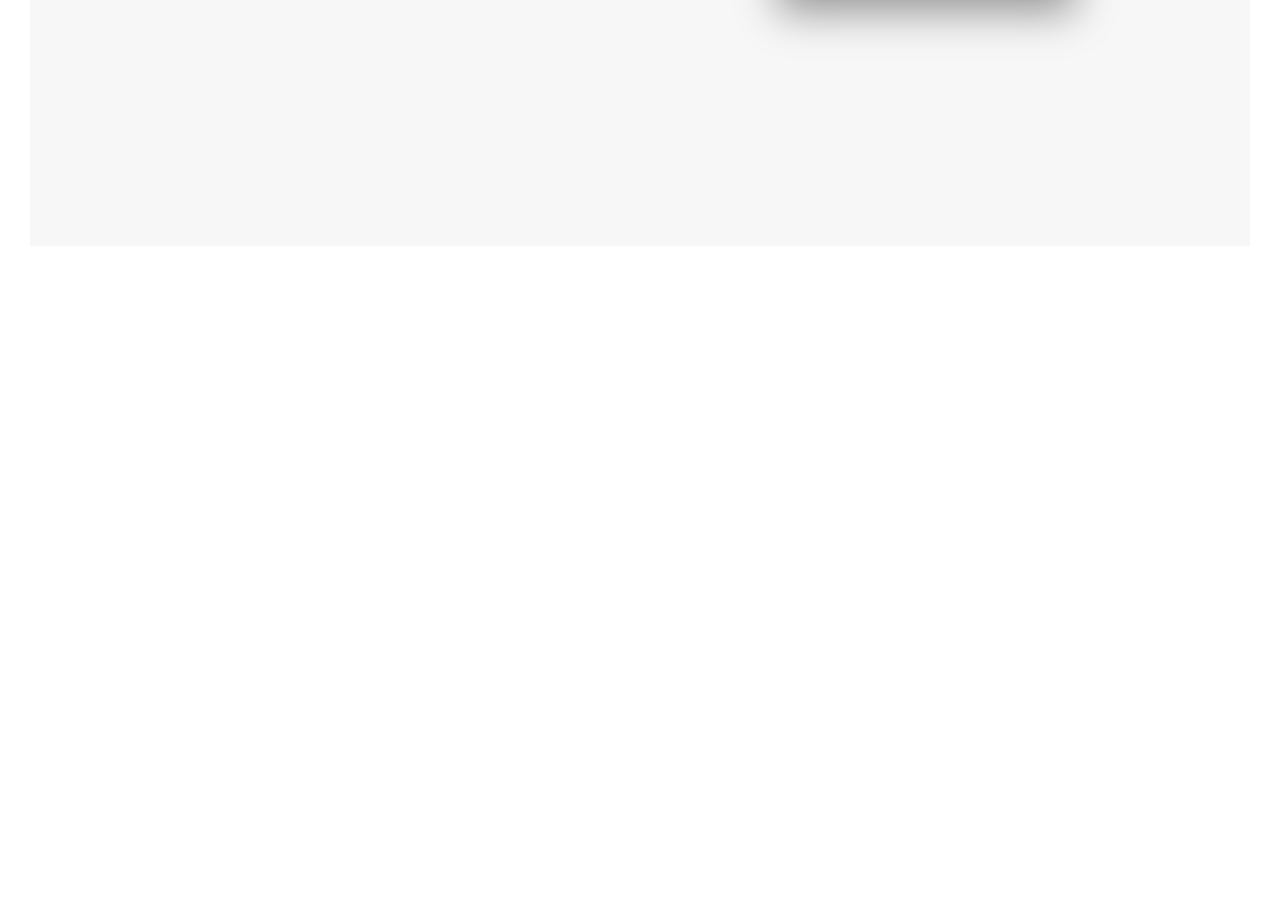
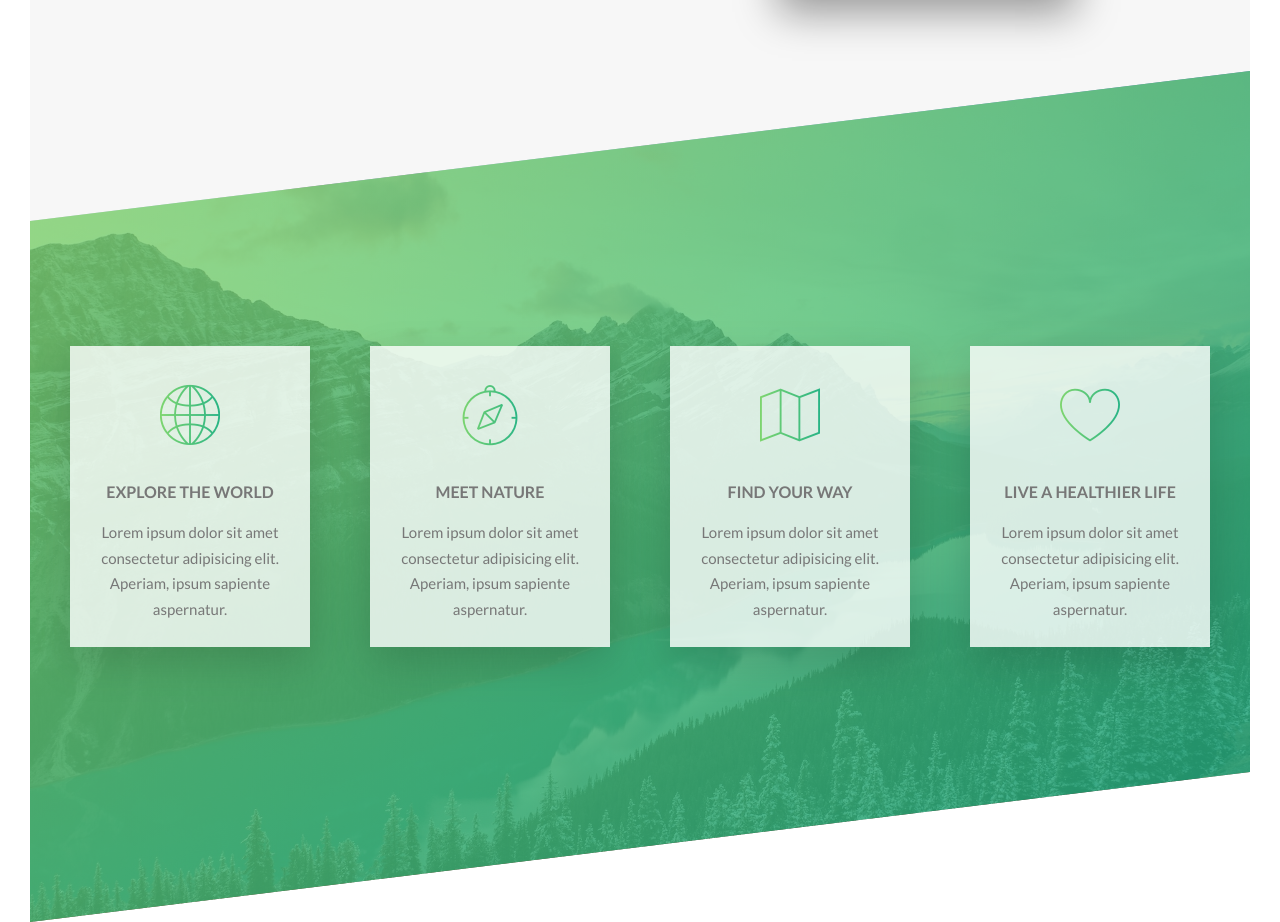
Before and after one commit to northerchild/TravelTours, a website: page index.html in a window 1280 px wide. Shown: the part 1321-2243 px from the top of the page. Before the commit the page ends 1597 px from the top, so only its background shows below. Drawn offline with Linux system fonts and the light colour scheme.

Commit message:
Se crea la sección about

```diff
--- a/index.html
+++ b/index.html
@@ -6,7 +6,7 @@
 
         <link href="https://fonts.googleapis.com/css?family=Lato:100,300,400,700,900" rel="stylesheet">
 
-        <!--<link rel="stylesheet" href="css/icon-font.css">-->
+        <link rel="stylesheet" href="css/icon-font.css">
         <link rel="stylesheet" href="css/style.css">
         <link rel="shortcut icon" type="image/png" href="img/favicon.png">
 
@@ -76,6 +76,50 @@
                     </div>
                 </div>
             </section>
+            <section class="section-features">
+
+                <div class="row">
+                    <div class="col-1-of-4">
+                        <div class="feature-box">
+                            <i class="feature-box__icon icon-basic-world"></i>
+                            <h3 class="heading-tertiary u-margin-bottom-small">Explore the world</h3>
+                            <p class="feature-box__text">
+                                Lorem ipsum dolor sit amet consectetur adipisicing elit. Aperiam, ipsum sapiente aspernatur.
+                            </p>
+                        </div>
+                    </div>
+
+                    <div class="col-1-of-4">
+                        <div class="feature-box">
+                            <i class="feature-box__icon icon-basic-compass"></i>
+                            <h3 class="heading-tertiary u-margin-bottom-small">Meet nature</h3>
+                            <p class="feature-box__text">
+                                Lorem ipsum dolor sit amet consectetur adipisicing elit. Aperiam, ipsum sapiente aspernatur.
+                            </p>
+                        </div>
+                    </div>
+
+                    <div class="col-1-of-4">
+                        <div class="feature-box">
+                            <i class="feature-box__icon icon-basic-map"></i>
+                            <h3 class="heading-tertiary u-margin-bottom-small">Find your way</h3>
+                             <p class="feature-box__text">
+                                Lorem ipsum dolor sit amet consectetur adipisicing elit. Aperiam, ipsum sapiente aspernatur.
+                            </p>
+                        </div>
+                    </div>
+
+                    <div class="col-1-of-4">
+                        <div class="feature-box">
+                            <i class="feature-box__icon icon-basic-heart"></i>
+                            <h3 class="heading-tertiary u-margin-bottom-small">Live a healthier life</h3>
+                            <p class="feature-box__text">
+                                Lorem ipsum dolor sit amet consectetur adipisicing elit. Aperiam, ipsum sapiente aspernatur.
+                            </p>
+                        </div>
+                    </div>
+                </div>
+            </section>
         </main>
 
     </body>
--- /dev/null
+++ b/sass/components/_feature-box.scss
@@ -0,0 +1,20 @@
+.feature-box{
+	background-color: rgba($White, .8);
+	font-size: 1.5rem;
+	padding: 2.5rem;
+	text-align: center;
+	boder-radius:3px;
+	box-shadow:0 1.5rem 4rem rgba($Black, .15);
+	transition: all .5s ease;
+	&__icon{
+		font-size: 6rem;
+		margin-bottom: .5rem;
+		display:inline-block;
+		background-image: linear-gradient(to right, $color-primary-light, $color-primary-dark);
+		-webkit-background-clip: text;
+		color:transparent;
+	}
+	&:hover{
+		transform: translateY(-1.5rem) scale(1.03);
+	}
+}
--- a/sass/main.scss
+++ b/sass/main.scss
@@ -9,6 +9,7 @@
 @import "pages/home";
 @import "components/button";
 @import "components/composition";
+@import "components/feature-box";
 @import "layouts/header";
 
 @import "layouts/grid";
--- a/sass/pages/_home.scss
+++ b/sass/pages/_home.scss
@@ -3,3 +3,17 @@
 	padding: 25em 0;
 	margin-top: -20vh;
 }
+
+.section-features{
+	padding: 20rem 0;
+	background-image: linear-gradient(
+	to right bottom,
+	rgba($color-primary-light,0.8),rgba($color-primary-dark,0.8)),
+    url('../img/nat-4.jpg');
+    background-size: cover;
+	transform: skewY(-7deg);
+	margin-top: -10rem;
+	& > *{
+	transform: skewY(7deg);
+	}
+}
```
Also changed, not shown: css/style.css.
